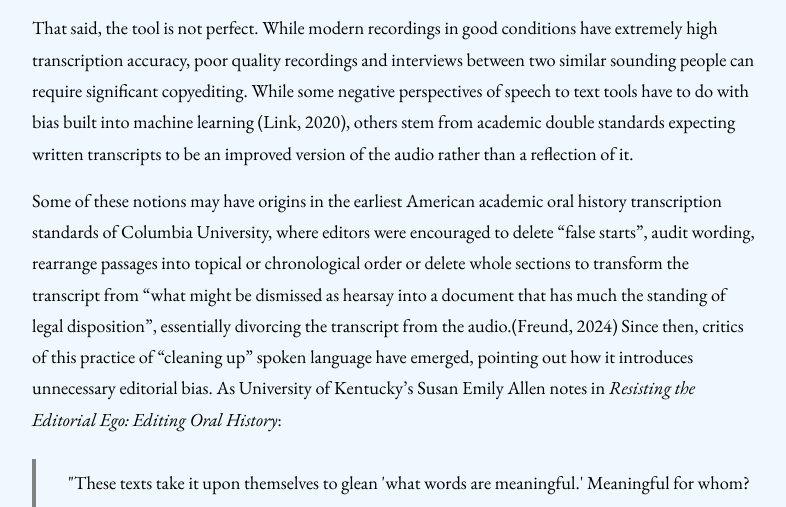
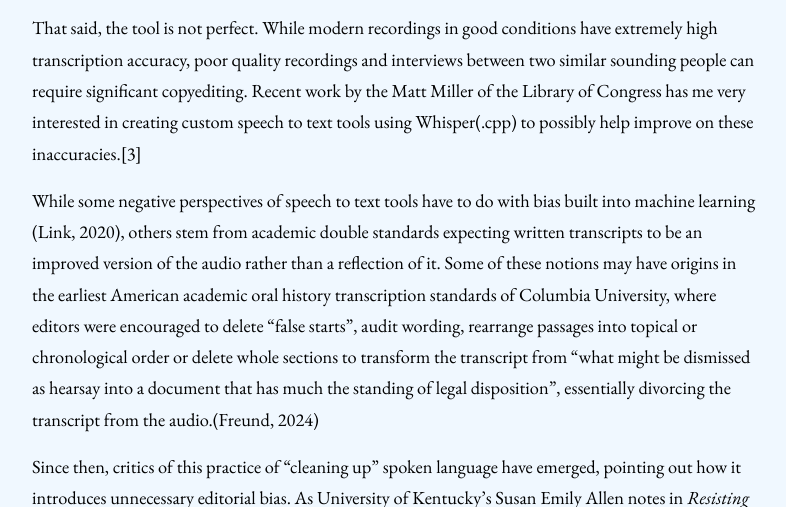
Before and after one commit to aweymo-ui/distant_listening, a Jekyll site: the page built from content/3_process.md, in a window 1280 px wide and 900 px high, scrolled down 1533 px, cut to the strip 245-752 px from the top of the window. Shown: the whole strip, without its empty margins (245-1031 px from the left). Built offline with Jekyll 4.4.1, drawn with Linux system fonts in a browser that asks for light colours; some web fonts are replaced.

```diff
--- a/content/3_process.md
+++ b/content/3_process.md
@@ -50,9 +50,11 @@ Moving away from the speech to text tools the department had been working with,
 
 {% include gallery-figure.html img="dl_01.png" alt="Excerpt of transcript with the header names Speaker Name, Start Time, End Time and Text below a portion of sample dialogue." caption="Example of transcript CSV formatting as it exports from Adobe Premiere" width="100%" %}
 
-That said, the tool is not perfect. While modern recordings in good conditions have extremely high transcription accuracy, poor quality recordings and interviews between two similar sounding people can require significant copyediting. While some negative perspectives of speech to text tools have to do with bias built into machine learning (Link, 2020), others stem from academic double standards expecting written transcripts to be an improved version of the audio rather than a reflection of it.
+That said, the tool is not perfect. While modern recordings in good conditions have extremely high transcription accuracy, poor quality recordings and interviews between two similar sounding people can require significant copyediting. Recent work by the Matt Miller of the Library of Congress has me very interested in creating custom speech to text tools using Whisper(.cpp) to possibly help improve on these inaccuracies.[3]
 
-Some of these notions may have origins in the earliest American academic oral history transcription standards of Columbia University, where editors were encouraged to delete “false starts", audit wording, rearrange passages into topical or chronological order or delete whole sections to transform the transcript from “what might be dismissed as hearsay into a document that has much the standing of legal disposition”, essentially divorcing the transcript from the audio.(Freund, 2024) Since then, critics of this practice of "cleaning up" spoken language have emerged, pointing out how it introduces unnecessary editorial bias. As University of Kentucky’s Susan Emily Allen notes in _Resisting the Editorial Ego: Editing Oral History_:
+While some negative perspectives of speech to text tools have to do with bias built into machine learning (Link, 2020), others stem from academic double standards expecting written transcripts to be an improved version of the audio rather than a reflection of it. Some of these notions may have origins in the earliest American academic oral history transcription standards of Columbia University, where editors were encouraged to delete “false starts", audit wording, rearrange passages into topical or chronological order or delete whole sections to transform the transcript from “what might be dismissed as hearsay into a document that has much the standing of legal disposition”, essentially divorcing the transcript from the audio.(Freund, 2024)
+
+Since then, critics of this practice of "cleaning up" spoken language have emerged, pointing out how it introduces unnecessary editorial bias. As University of Kentucky’s Susan Emily Allen notes in _Resisting the Editorial Ego: Editing Oral History_:
 
 <blockquote class="quote">
 "These texts take it upon themselves to glean 'what words are meaningful.' Meaningful for whom? For the editor? Such subjectivism is not only rather irresponsible scholarship but, however well-intentioned, an attempt to legislate truth." (Allen, 1982)
```
Also changed, not shown: content/5_references_apendices.md (+3 -1 lines).
